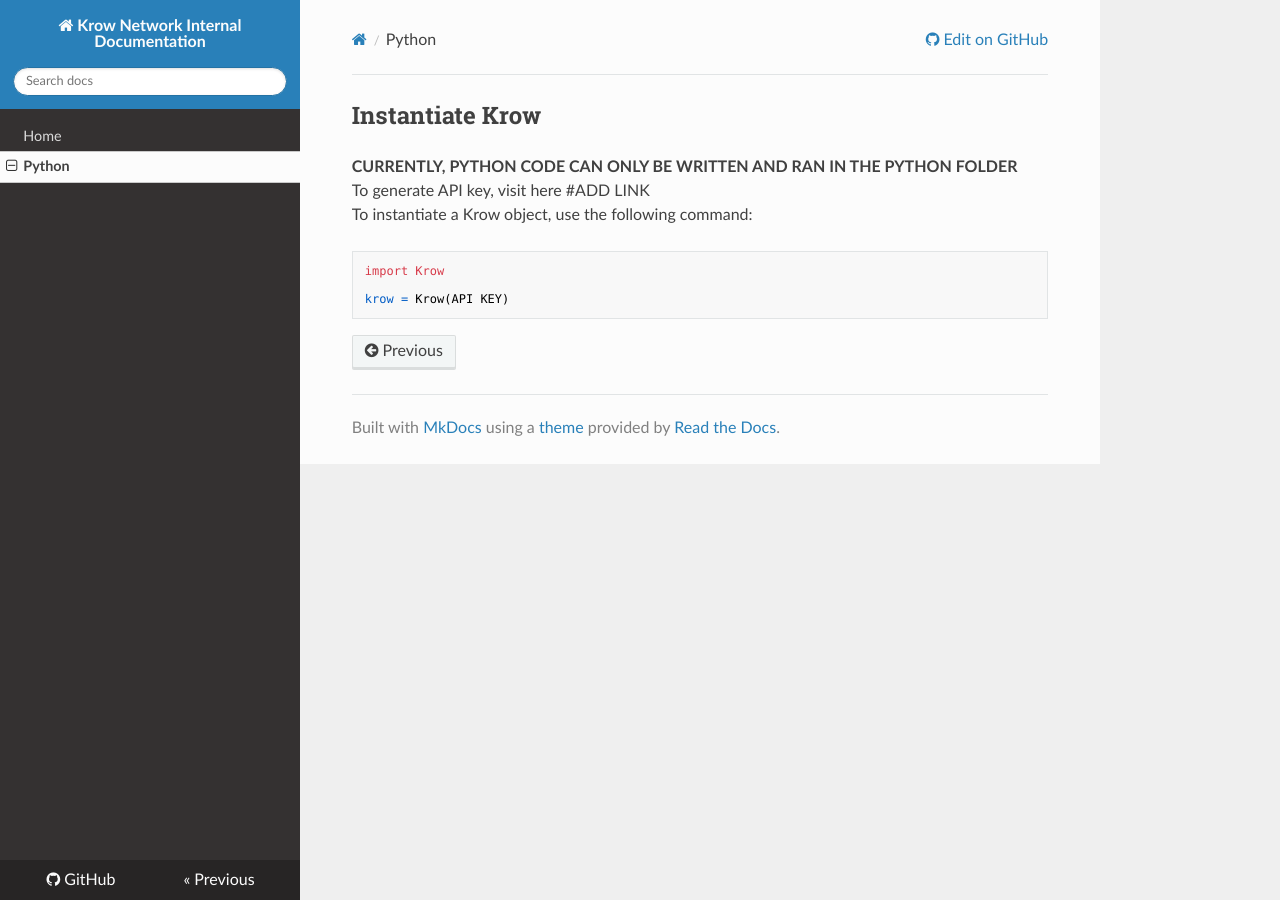
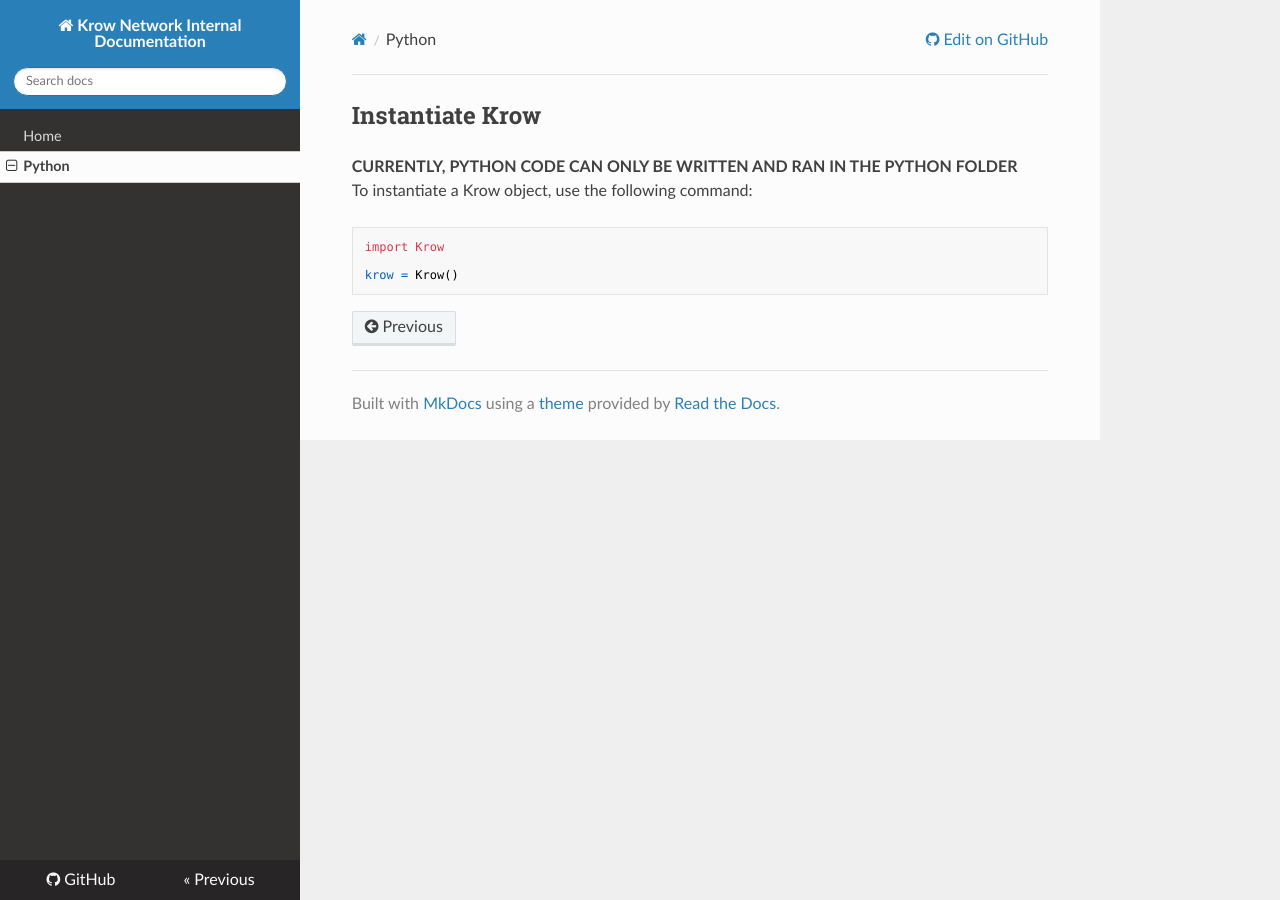
Before and after one commit to KrowNetwork/KrowAlpha, an MkDocs documentation site: the page built from docs/sources/python.md, in a window 1280 px wide. Built offline with MkDocs 1.6.1, drawn with Linux system fonts in a browser that asks for light colours; nearby versions of some CDN libraries.

```diff
--- a/docs/sources/python.md
+++ b/docs/sources/python.md
@@ -1,9 +1,8 @@
 ## Instantiate Krow
 **CURRENTLY, PYTHON CODE CAN ONLY BE WRITTEN AND RAN IN THE PYTHON FOLDER**<br />
-To generate API key, visit here #ADD LINK<br />
 To instantiate a Krow object, use the following command:<br />
 ~~~~
 import Krow
 
-krow = Krow(API KEY)
+krow = Krow()
 ~~~~
```
